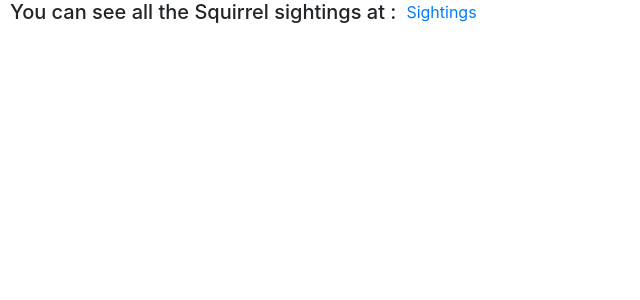
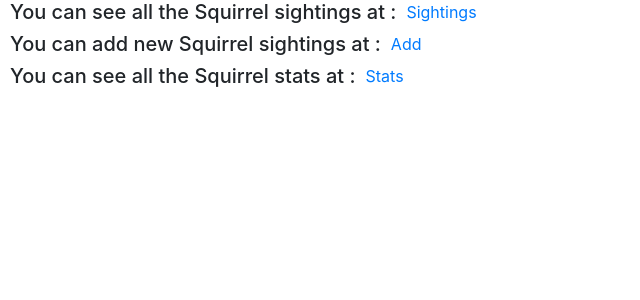
Before and after one commit to shlok-sethia/Squirrel_Tracker, a Django app: page /squirrel_tracker/ in a window 1280 px wide. Shown: the top 300 px of the page, without its empty margins (0-640 px from the left). Run offline with Django 3.2, Linux system fonts and the light colour scheme; some libraries are stand-ins or nearby versions.

Commit message:
Adds the link for stats and new squirrel on index page

```diff
--- a/squirrel_tracker/templates/squirrel_tracker/index.html
+++ b/squirrel_tracker/templates/squirrel_tracker/index.html
@@ -14,7 +14,15 @@
 <body>
     <div>
         <h5>You can see all the Squirrel sightings at :</h5>
-        <a href="sightings/add">Sightings</a>
+        <a href="sightings/sightings">Sightings</a>
+    </div>
+    <div>
+        <h5>You can add new Squirrel sightings at :</h5>
+        <a href="sightings/add">Add</a>
+    </div>
+    <div>
+        <h5>You can see all the Squirrel stats at :</h5>
+        <a href="sightings/stats">Stats</a>
     </div>
 </body>
 </html>
```
